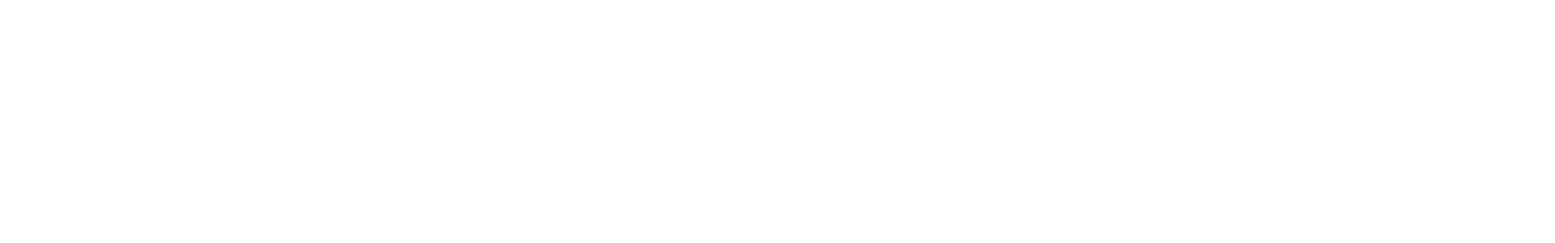
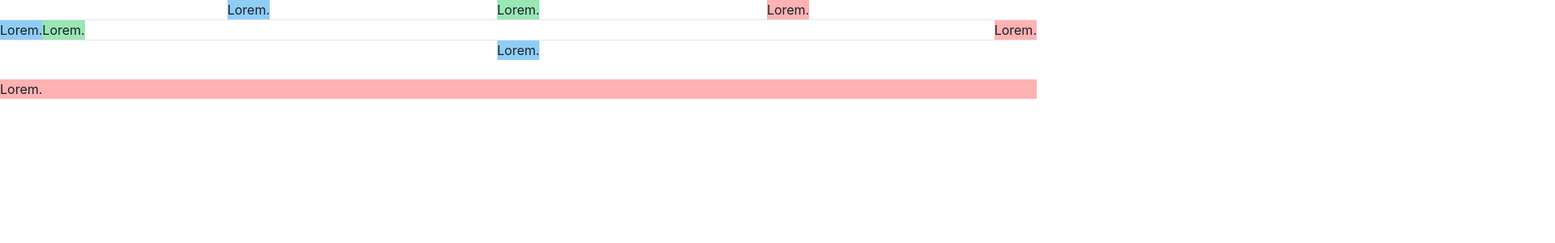
Before and after one commit to huitopia/study-react-1, a React (Vite) app: page / in a window 1280 px wide. Shown: the top 300 px of the page at 81% size, 1920 px wide, since content can reach past the window. Built offline with nearby package versions, Linux system fonts and the light colour scheme.

Commit message:
Flex, Center

```diff
--- a/src/App.jsx
+++ b/src/App.jsx
@@ -1,7 +1,31 @@
 import React from "react";
+import { Box, Center, ChakraProvider, Flex, Spacer } from "@chakra-ui/react";
 
 function App(props) {
-  return <div></div>;
+  return (
+    <ChakraProvider>
+      <Flex justify={"space-evenly"}>
+        <Box bgColor={"blue.200"}>Lorem.</Box>
+        <Box bgColor={"green.200"}>Lorem.</Box>
+        <Box bgColor={"red.200"}>Lorem.</Box>
+      </Flex>
+      <hr />
+      <Flex justify={"space-evenly"}>
+        <Box bgColor={"blue.200"}>Lorem.</Box>
+        <Box bgColor={"green.200"}>Lorem.</Box>
+        <Spacer />
+        <Box bgColor={"red.200"}>Lorem.</Box>
+      </Flex>
+      <hr />
+      <Center>
+        <Box bgColor={"blue.200"}>Lorem.</Box>
+      </Center>
+      <Center w={{ base: "100%", md: "500%" }}>
+        <Box bgColor={"green.200"}>Lorem.</Box>
+      </Center>
+      <Box bgColor={"red.200"}>Lorem.</Box>
+    </ChakraProvider>
+  );
 }
 
 export default App;
```
